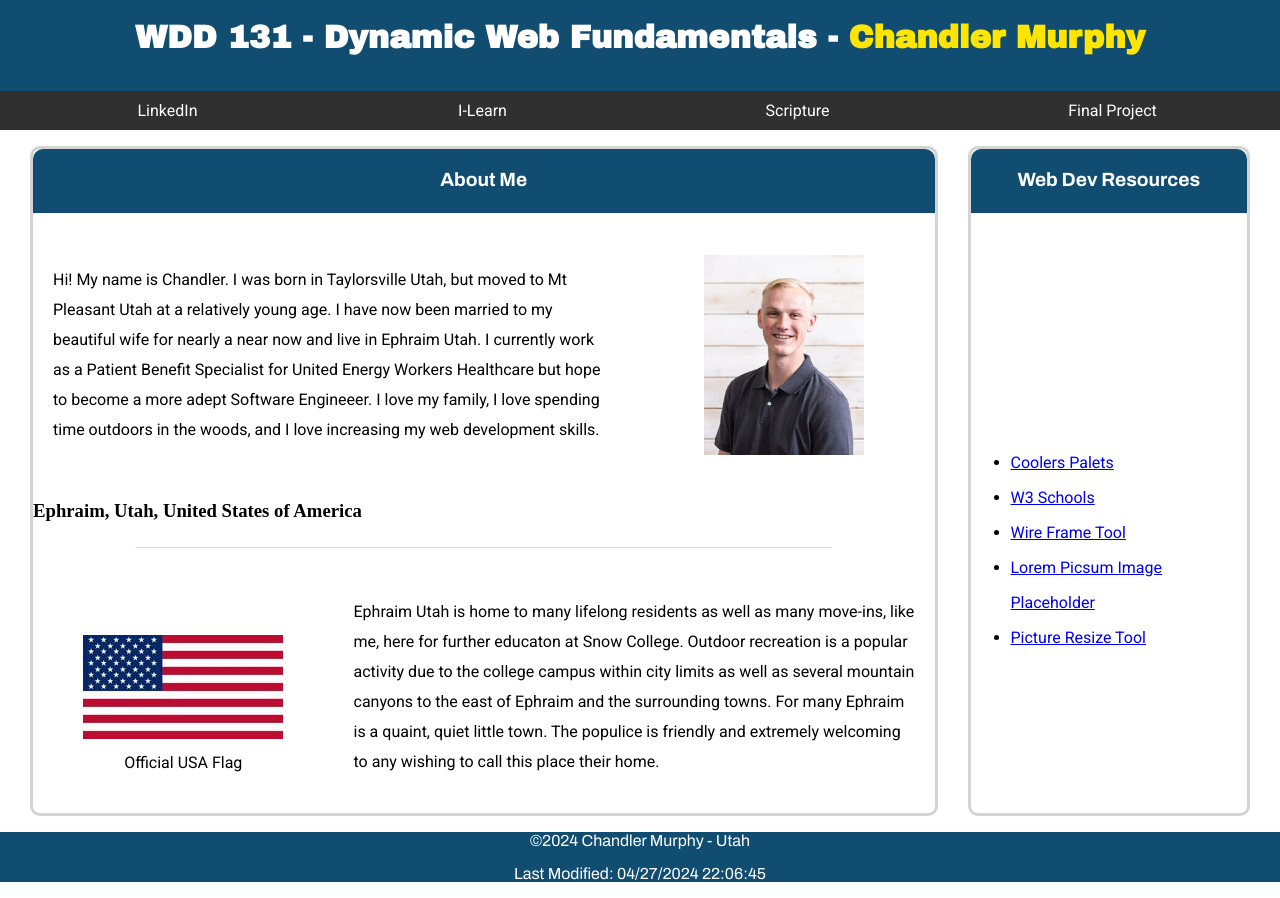
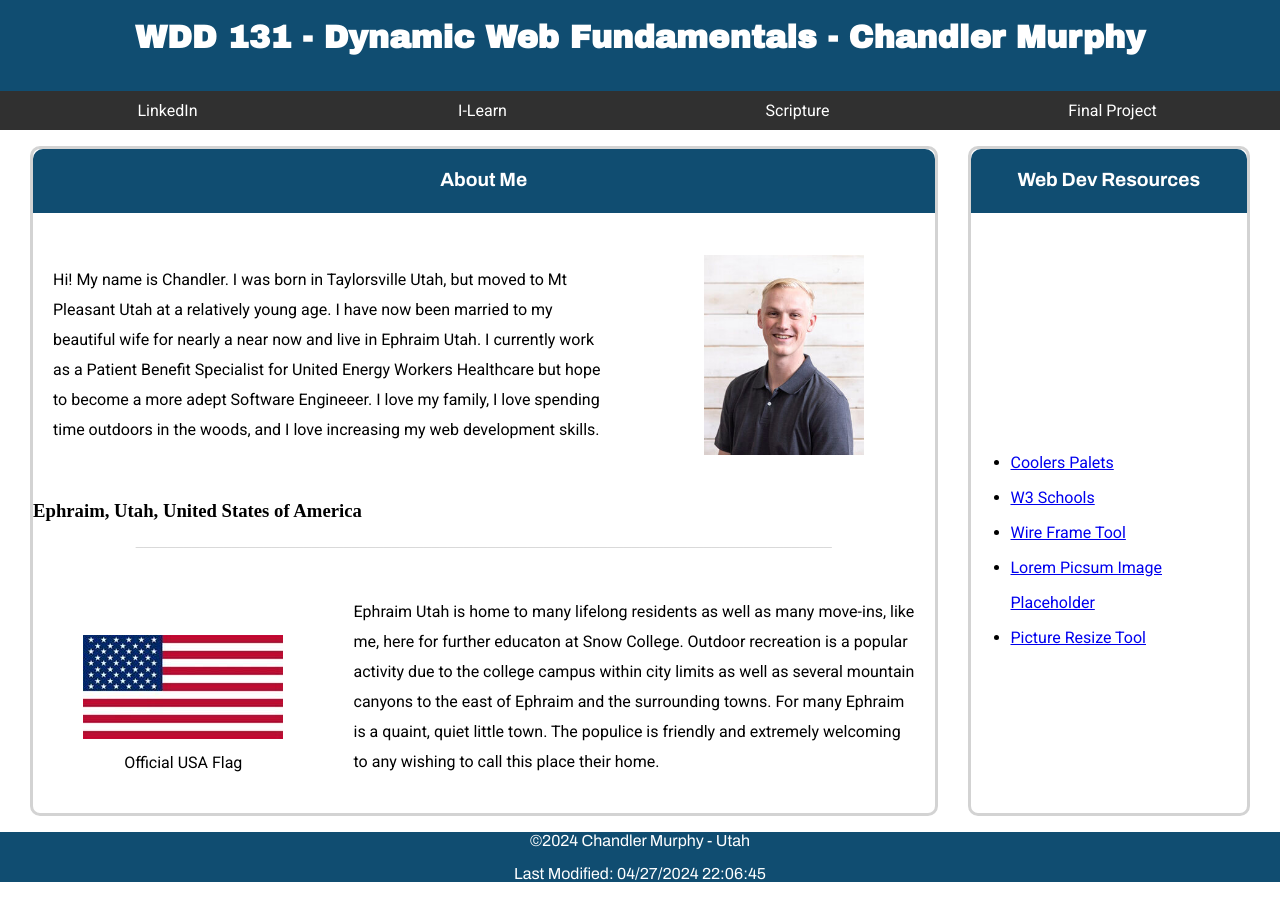
Before and after one commit to ChandlerMurphy/wdd131, a plain HTML site: page index.html in a window 1280 px wide. Drawn offline with Linux system fonts and the light colour scheme.

Commit message:
One more fix for the audit

```diff
--- a/index.html
+++ b/index.html
@@ -11,7 +11,7 @@
 </head>
 <body>
     <header>
-        <h1>WDD 131 - Dynamic Web Fundamentals - <span id="yellowName">Chandler Murphy</span></h1>
+        <h1>WDD 131 - Dynamic Web Fundamentals - Chandler Murphy</span></h1>
         <nav>
             <ul class="navigation">
                 <li><a href="https://www.linkedin.com/in/chandler-murphy/" title="LinkedIn">LinkedIn</a></li>
```
